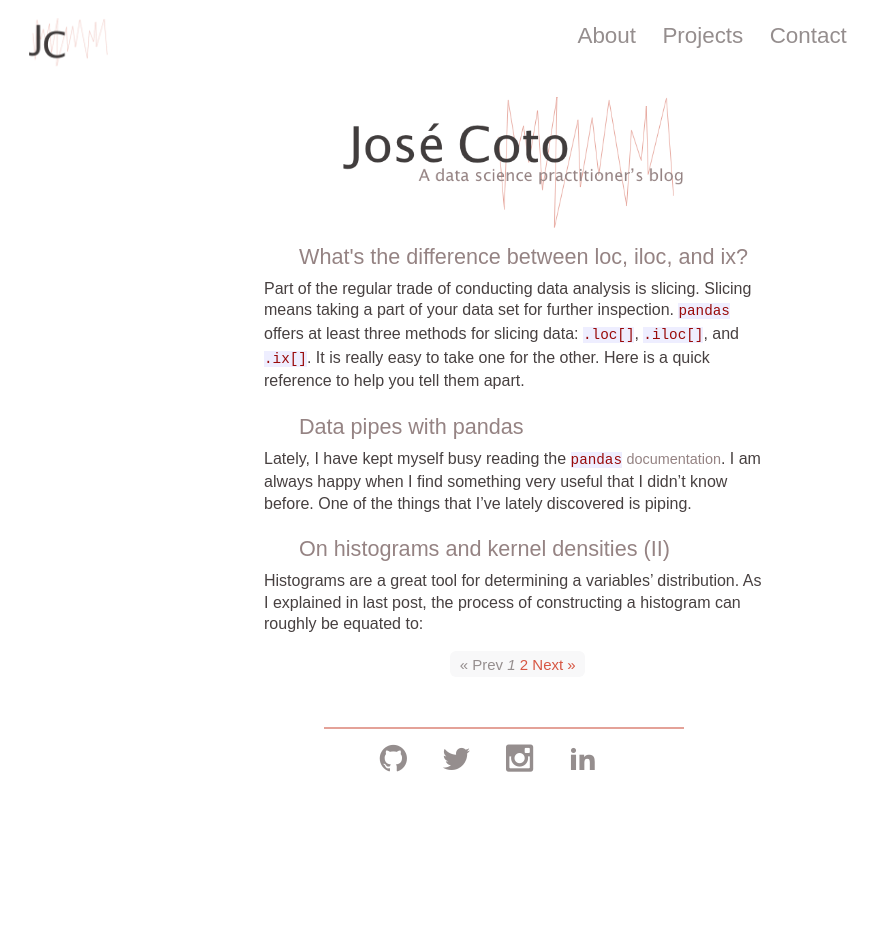
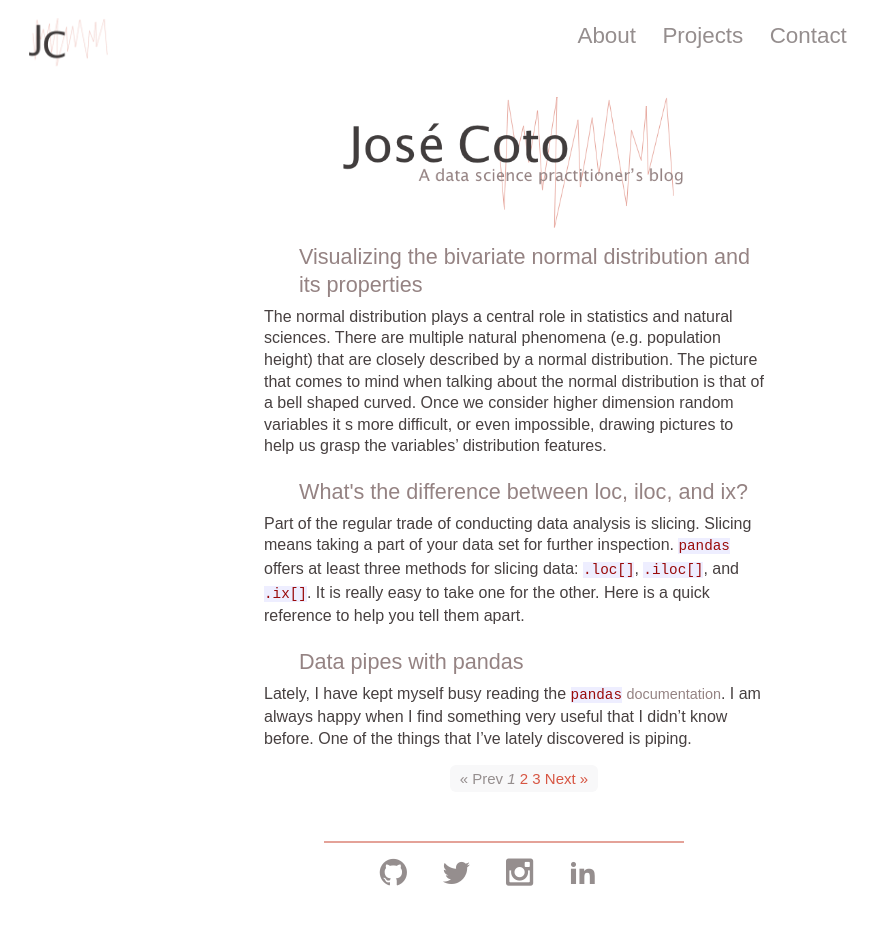
Before and after one commit to jlcoto/jlcoto.github.io, a Jekyll site: the page built from index.html, in a window 1280 px wide. Shown: the whole page, without its empty margins (0-881 px from the left). Built offline with Jekyll 4.4.1, drawn with Linux system fonts in a browser that asks for light colours; the list of posts is cut into pages by our own code; before the commit the page ends 900 px from its top, so only the background shows below that; some of the changed lines change nothing that is shown.

Commit message:
new post and images

```diff
--- /dev/null
+++ b/_posts/2016-07-17-visualizing-bivariate-normal.markdown
@@ -0,0 +1,68 @@
+---
+layout: post
+title:  "Visualizing the bivariate normal distribution and its properties"
+date:   2016-07-17 00:24:55 +0100
+---
+
+The normal distribution plays a central role in statistics and natural sciences. There are multiple natural phenomena (e.g. population height) that are closely described by a normal distribution. The picture that comes to mind when talking about the normal distribution is that of a bell shaped curved. Once we consider higher dimension random variables it s more difficult, or even impossible, drawing pictures to help us grasp the variables' distribution features.
+
+Personally, I consider myself a visual learner. Having a mental picture of something helps me pin down the concepts better, even when plotting is not an option. That is why I thought it would be interesting visualizing the bivariate normal distribution and its properties.
+
+I have plotted here two bivariate normal distributions. To keep things simple, both random variables of the bivariate normal have mean 0 and a standard deviation of 1. I concentrate on two cases: positive and null correlation.
+
+Suppose that you are studying the market of magazines and newspapers. You know that money people spend in both items is distributed according to a bivariate normal [^1].  Let's use $$M$$ for money spent in magazines, and $$N$$ for money spent in Newspapers.
+
+## Setting 1 - no covariance
+
+In setting 1 we assume that there is no correlation between money spent in both items. In other words, observing the spending patterns in magazines does not convey information about how much money will be spent in newspapers. If that is so, here is how its bivariate distribution looks like:
+
+<img src="/img/biv_no_corr.png" alt="bivariate no corr" class="image-post">
+
+
+While usually when it comes to distributions, zero correlation does not mean independence, this is not the case for the bivariate distribution. It is enough to know that there is no correlation between the random variables, to claim they are independent.
+
+The most intuitive way to understand independence, is to answer the question: does the value certain variable takes, informs me about the value the other variable would take? Going back to the example, one could ask the following question: what is the probability that a customer will spend from 1 to 1.5 dollars in newspapers given that he spent one dollar in magazines. Let's see how is possible to see the variables' independence in the graph.
+
+<img src="/img/cuts_cond_no_corr.png" alt="cuts cond no correlation" class="image-post big-plot">
+
+
+ In the graphs above, first we observe the bivariate distribution at different cuts. These cuts are taken at specific values of the variable money spent in magazines, $$M$$. Next to it, is a graph of the conditional distributions at those values. The conditional distribution is the same as the joint observed in the right, with the difference that the density is normalilzed so its total probability sums up to one.
+
+
+The independence of these random variables can be grasped by the fact that the distribution of $$N$$ does not move. It basically remains unaffected, no matter what value $$M$$ takes. In other words, knowing how much someone spends in magazines, does not help us determine how much she will spend in newspapers. This is easily observed by the fact that the conditional distributions of $$N$$ at different values of $$M$$ are a mirror of each other.
+
+As we are talking about conditioning, another interesting property of bivariate random normals is related to the conditional expectation: The conditional expectation of a random variable is a linear function of the other. How would this play out in a world with zero correlation?
+
+If what I have said is correct, then the conditional expectation of money spent in newspaper should not depend on values taken $$M$$. Here is a way to observe this property. Using the same cuts as before, I plot a scatter plot to observe the conditional distribution in the $$M$$ and $$N$$ dimension.
+
+<img src="/img/lin_exp_no_corr.png" alt="linear cond expectation no corr" class="image-post">
+
+The horizontal line is proof of that independence. Basically, the expectations remain unmoved, no matter what values the other variable takes. Knowing how much money clients spend on magazines, does not tell us anything about their purchase patterns of newspapers.
+
+## Setting 2 - with correlation
+
+Let's keep our previous example. The only difference now, is that these variables are highly and positively correlated (0.8). People that buy lots of magazines, also buy lots of newspapers. This is how the bivariate distribution picture looks like.
+
+<img src="/img/biv_pos_cov.png" alt="bivariate positive covariance" class="image-post">
+
+Note how the picture varies from the case without correlation. Before we had a perfect mountain. No matter the position from where we looked, the distribution always looked the same from base to top. Here things are different. We can see that the distribution concentrates exactly in those places where both variables show similar values. This makes sense. Positive correlation entails that low values spent on magazines are also related to low spending in newspapers. Of course, high values of spending in one are also related to high values of the other random variable.
+
+Now look how the "distributional cuts" and conditional distributions look like. To help the comparison, the cuts and conditioning are at the same values of the variable $$M$$ as before.
+
+<img src="/img/cuts_cond_pos_corr.png" alt="cuts cond positive correlation" class="image-post big-plot">
+
+
+The most striking difference between the previous setting is the movement of each distribution at each of the cuts. These shifts are more obvious when we compare conditional distributions. In the zero correlation world, the distributions were pretty much a mirror of each other. In this case of strong correlation, one can observe how these distribution, belonging each to a particular realized value of $$M$$, are shifted or displaced. In particular, the higher values this variable takes, the more the distribution shifts to higher values, too. Unsurprisingly, this again is a consequence of the positive correlation between both random variables.
+
+Now let's look at how the conditional expectation looks in this case. As mentioned before, bivariate normal random variables have a linear conditional expectation. This can be seen in the following picture:
+
+<img src="/img/lin_exp_pos_corr.png" alt="linear cond expectation pos corr" class="image-post">
+
+
+We can clearly see how the expectation is connected by an upward sloping line. In this case, knowing how much money a client spends in one product, gives you valuable information to infer how much on average she will spend on the other.
+
+Hope this pictures give you a clear idea about the bivariate normal distribution. You can always check the code and continue playing with the graphs and assumptions in the [related notebook](https://github.com/jlcoto/visualizations).
+
+
+
+[^1]: Note that, as the distribution has a mean of 0 and standard deviation of 1, I am assuming it has been standardized.
--- a/css/main.css
+++ b/css/main.css
@@ -273,12 +273,12 @@
 
 .image-post {
 	display: block;
-	margin-left: 10%;
+	margin-left: 17%;
     margin-right: 10%;
 }
 
 .big-plot {
-	margin-left: -5%;
+	margin-left: 0%;
     margin-right: 0%;
 }
 
```
Also changed, not shown: img/biv_no_corr.png (added), img/biv_no_corr_cuts.png (added), img/biv_nor_corr_cuts.png (added), img/biv_pos_cov.png (added), img/cond_cuts_pos_corr.png (added), img/cuts_cond_no_corr.png (added), img/cuts_cond_pos_corr.png (added), img/cuts_pos_corr.png (added), img/lin_exp_no_corr.png (added), img/lin_exp_pos_corr.png (added).
